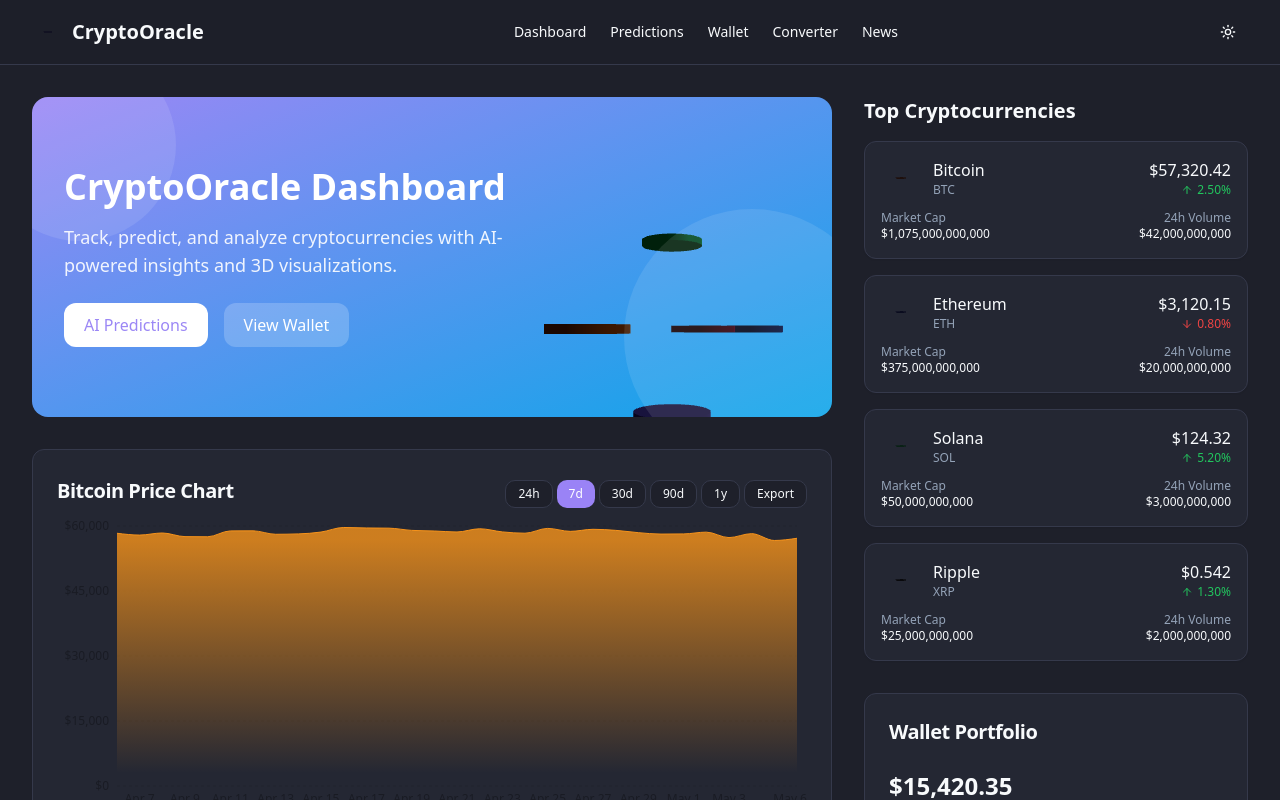
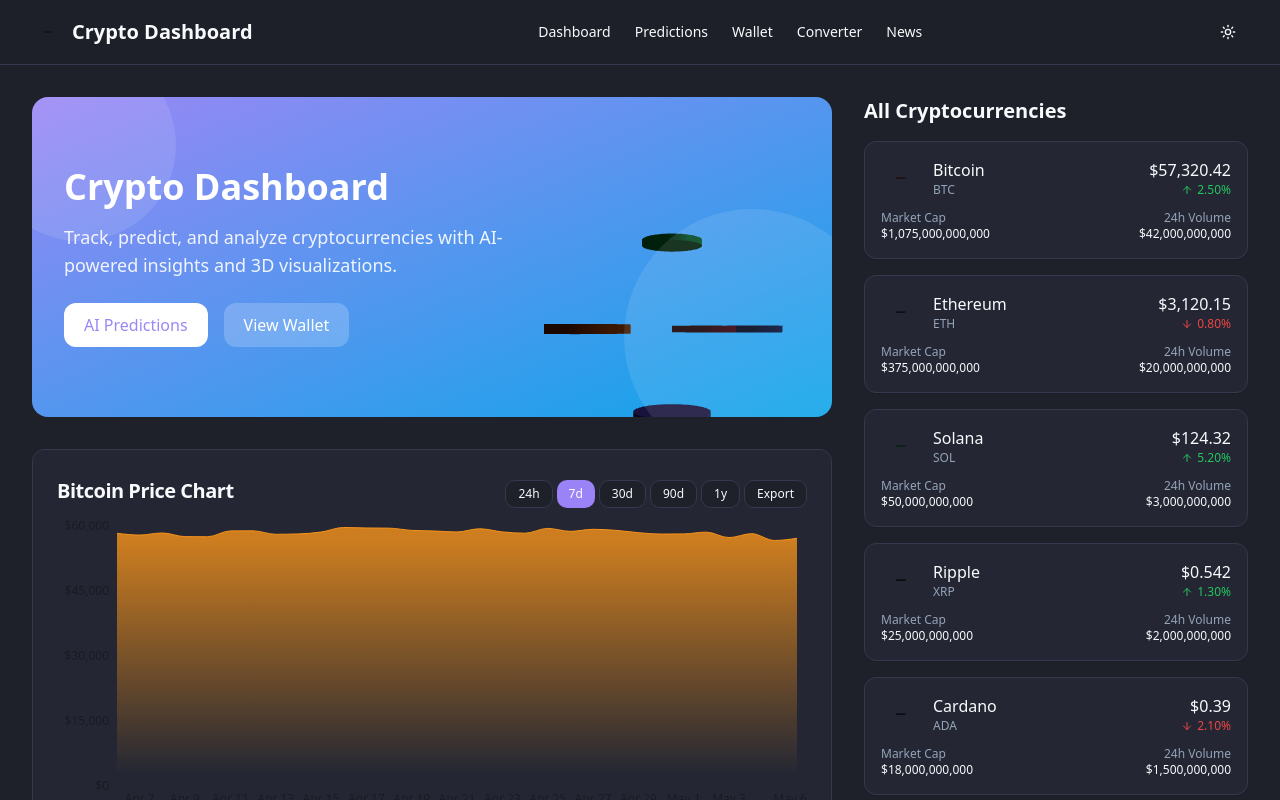
Before and after one commit to Venkeybunny007/crypto-dashboard, a React (Vite) app: page / in a window 1280 px wide. Shown: the top 800 px of the page. Built offline with nearby package versions, Linux system fonts and the light colour scheme.

Commit message:
Fix: Update coin data and dashboard title
- Fetched live coin prices from an API.
- Updated the dashboard title.
- Displayed coin logos.

```diff
--- a/src/components/crypto/CryptoCard.tsx
+++ b/src/components/crypto/CryptoCard.tsx
@@ -26,21 +26,23 @@ export function CryptoCard({
 
   return (
     <Card
-      className="overflow-hidden hover-lift cursor-pointer"
+      className="overflow-hidden hover-lift cursor-pointer transition-transform hover:scale-[1.01] hover:shadow-md"
       onClick={onClick}
     >
       <CardContent className="p-4">
         <div className="flex items-center justify-between">
           <div className="flex items-center gap-3">
-            <CoinModel symbol={symbol} size={40} />
+            <div className="relative">
+              <CoinModel symbol={symbol} size={40} />
+            </div>
             <div>
               <h3 className="font-medium">{name}</h3>
-              <p className="text-xs text-muted-foreground">{symbol}</p>
+              <p className="text-xs text-muted-foreground uppercase">{symbol}</p>
             </div>
           </div>
           <div className="text-right">
             <p className="font-medium">${price.toLocaleString()}</p>
-            <div className={`flex items-center justify-end text-xs ${isPositiveChange ? 'text-crypto-green' : 'text-crypto-red'}`}>
+            <div className={`flex items-center justify-end text-xs ${isPositiveChange ? 'text-green-500' : 'text-red-500'}`}>
               {isPositiveChange ? <ArrowUp className="h-3 w-3 mr-1" /> : <ArrowDown className="h-3 w-3 mr-1" />}
               {Math.abs(change24h).toFixed(2)}%
             </div>
--- a/src/components/layout/Header.tsx
+++ b/src/components/layout/Header.tsx
@@ -18,7 +18,7 @@ export function Header() {
             <CryptoLogo />
           </div>
           <Link to="/" className="text-xl font-bold">
-            CryptoOracle
+            Crypto Dashboard
           </Link>
         </div>
 
--- a/src/pages/Index.tsx
+++ b/src/pages/Index.tsx
@@ -54,7 +54,7 @@ const Index = () => {
                   <div className="flex flex-col md:flex-row justify-between items-center">
                     <div className="z-10 mb-6 md:mb-0">
                       <h1 className="text-3xl md:text-4xl font-bold mb-4">
-                        CryptoOracle Dashboard
+                        Crypto Dashboard
                       </h1>
                       <p className="text-lg opacity-90 max-w-md">
                         Track, predict, and analyze cryptocurrencies with AI-powered insights and 3D visualizations.
@@ -98,9 +98,9 @@ const Index = () => {
               <div className="space-y-8">
                 {/* Top Cryptocurrencies */}
                 <div className="space-y-4">
-                  <h2 className="text-xl font-semibold">Top Cryptocurrencies</h2>
+                  <h2 className="text-xl font-semibold">All Cryptocurrencies</h2>
                   <div className="grid gap-4">
-                    {cryptoData.slice(0, 4).map((crypto) => (
+                    {cryptoData.map((crypto) => (
                       <CryptoCard
                         key={crypto.id}
                         name={crypto.name}
```
